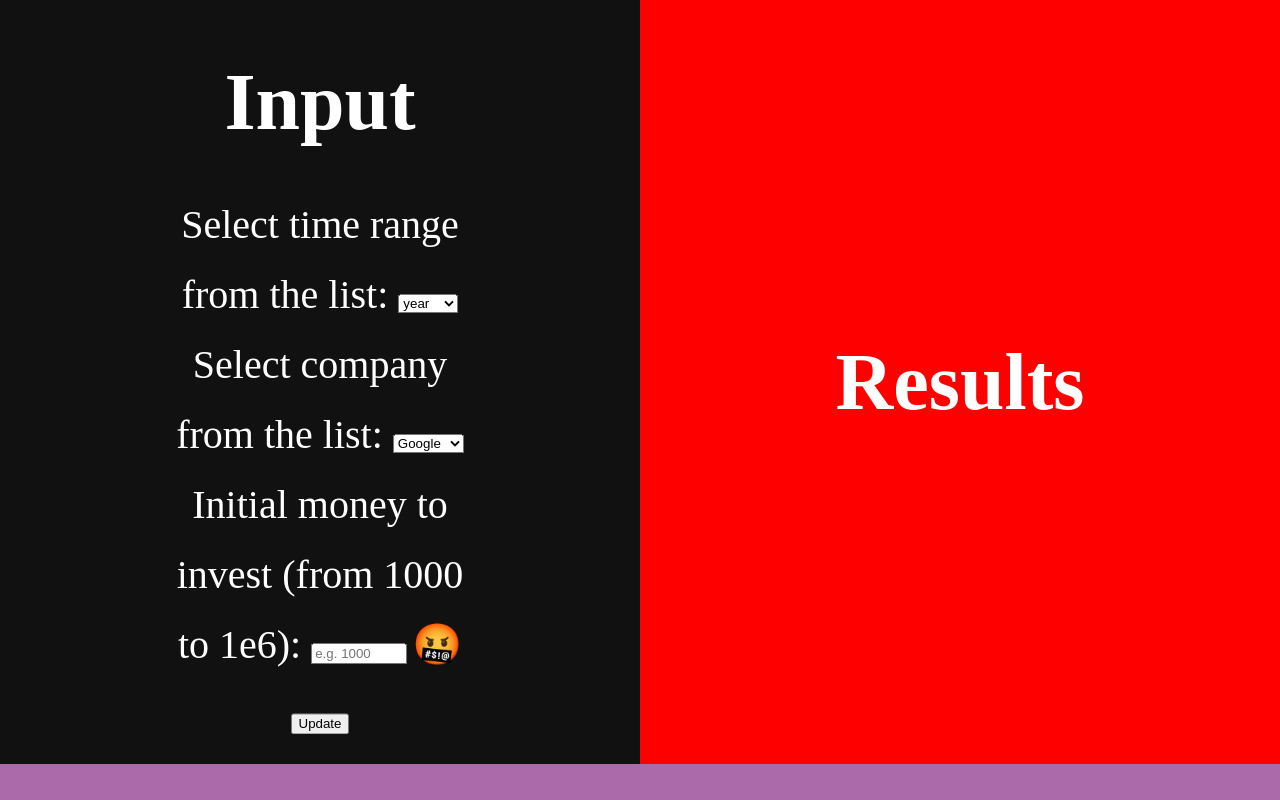
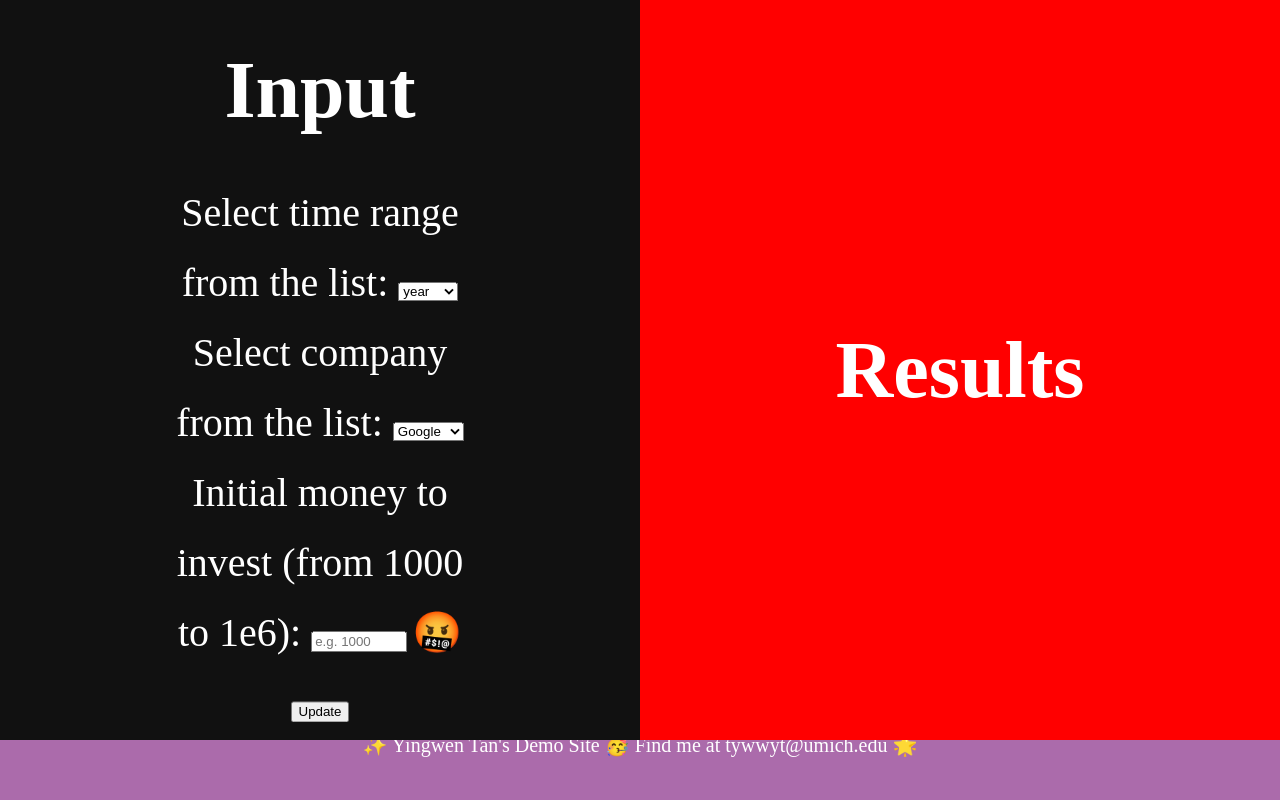
Before and after one commit to Jenny-Tan/EECS605_proj, a React (Create React App) app: page / in a window 1280 px wide. Built offline with nearby package versions, Linux system fonts and the light colour scheme.

Commit message:
Update App.css

```diff
--- a/src/App.css
+++ b/src/App.css
@@ -62,7 +62,7 @@ input:valid+span:after {
 
 /* Split the screen in half */
 .split {
-  height: 93%;
+  height: 90%;
   width: 50%;
   position: fixed;
   z-index: 1;
```
